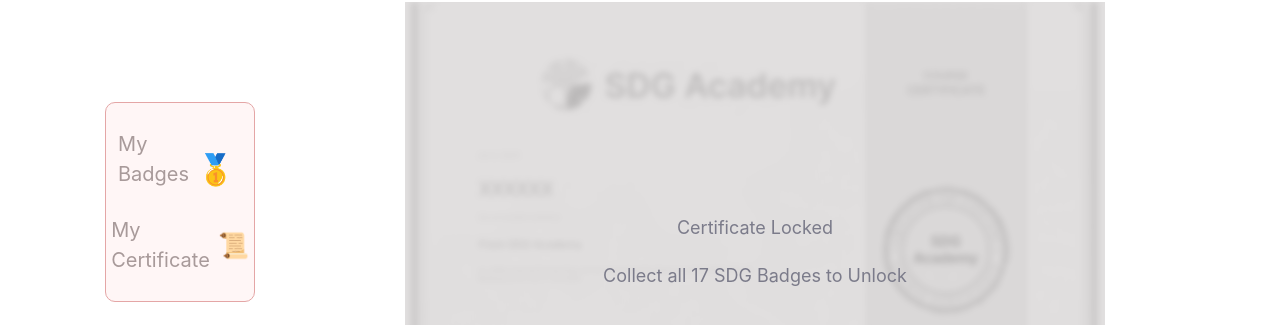
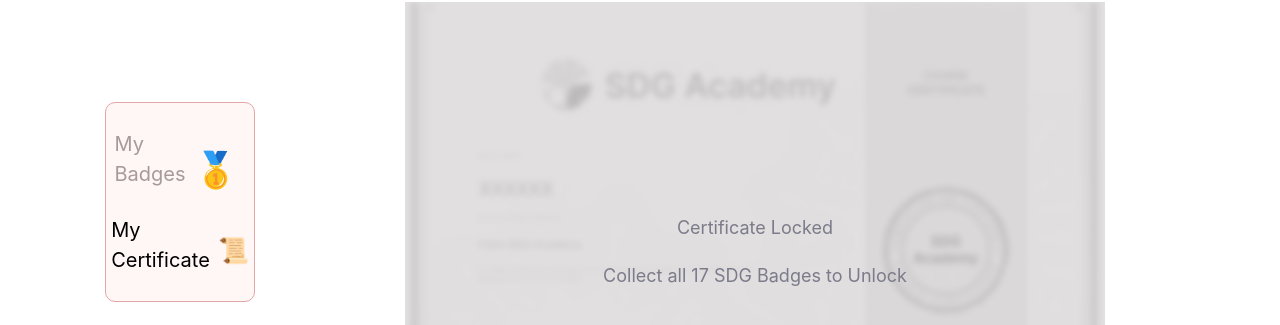
Before and after one commit to Leshangpang/COMP30022-SDGs-Frontend, a Vue app in the folder itp-front/: page /#/certificate in a window 1280 px wide. Shown: the part 558-883 px from the top of the page. Built offline with nearby package versions, Linux system fonts and the light colour scheme; a web font is replaced by a local one.

Commit message:
[TASK-147] Implement highlight in menu for active page <<added>> active-class

```diff
--- a/itp-front/src/components/ProfileSidebar.vue
+++ b/itp-front/src/components/ProfileSidebar.vue
@@ -4,7 +4,8 @@
     <div class="badge-section">
       <router-link
         to="/badges"
-        :class="['text', { current: $route.name === 'BadgePage' }]"
+        class="text"
+        active-class="active"
       >
         My Badges
       </router-link>
@@ -15,7 +16,8 @@
     <div class="certification-section">
       <router-link
         to="/certificate"
-        :class="['text certification', { current: $route.name === 'CertificatePage' }]"
+        class="text certification"
+        active-class="active"
       >
         My Certificate
       </router-link>
@@ -64,9 +66,8 @@ export default {
   margin-bottom: 20px;
 }
 
-.badge-section .text.current {
-  color: #ff0000; /* Highlight the current active page */
-  font-weight: bold; /* Make the text bold for better visibility */
+.badge-section .text.active {
+  color: #000000; /* Highlight the current active page */
 }
 
 .badge-section .text:hover {
@@ -89,9 +90,8 @@ export default {
   text-decoration: none;
 }
 
-.certification-section .text.certification.current {
-  color: #ff0000; /* Highlight the current active page */
-  font-weight: bold; /* Make the text bold for better visibility */
+.certification-section .text.certification.active {
+  color: #000000; /* Highlight the current active page */
 }
 
 .certification-section .text.certification:hover {
@@ -100,11 +100,11 @@ export default {
 
 /* Icon styles */
 .icon {
-  font-size: 30px;
-  color: #333; /* Dark icon color */
+  font-size: 35px;
 }
 
 .icon.certification-icon {
-  font-size: 25px; /* Slightly bigger icon for Certification */
+  font-size: 25px;
+  margin-top: 10px;
 }
 </style>
```
